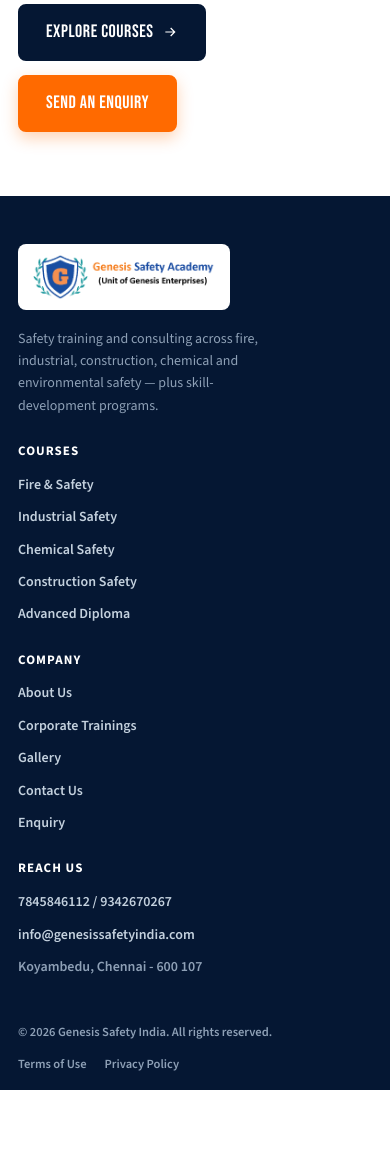
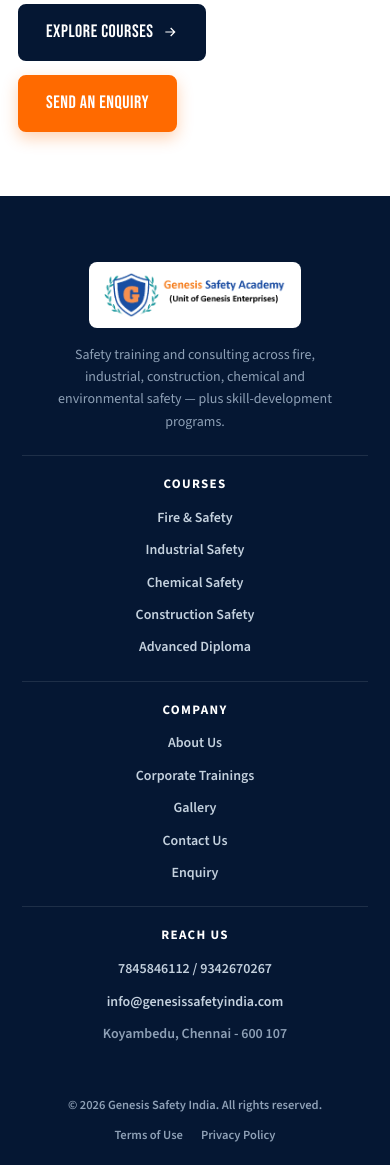
Before and after one commit to bhavbajaj2006-star/genesis-safety-academy, a PHP site: page /about.html in a window 390 px wide. Shown: the part 3132-4297 px from the top of the page. Before the commit the page ends 4222 px from the top, so only its background shows below. Run offline with PHP 8.4, Linux system fonts and the light colour scheme.

Commit message:
Redesign mobile footer layout
Stacked footer columns felt like an undifferentiated wall of links on
small screens. Centered each block, added subtle dividers between
sections, and stacked the copyright/legal bar instead of cramming it
into one row.

```diff
--- a/about.html
+++ b/about.html
@@ -7,7 +7,7 @@
 <meta name="description" content="About Genesis Safety Academy, Chennai — our vision, mission, and why students, professionals and corporates choose us for safety training." />
 <link rel="preconnect" href="https://fonts.googleapis.com">
 <link href="https://fonts.googleapis.com/css2?family=Bebas+Neue&family=Source+Sans+3:wght@400;600;700&display=swap" rel="stylesheet">
-<link rel="stylesheet" href="styles.css?v=19" />
+<link rel="stylesheet" href="styles.css?v=20" />
 </head>
 <body>
 
--- a/index.html
+++ b/index.html
@@ -7,7 +7,7 @@
 <meta name="description" content="Genesis Safety Academy, Chennai — Fire, Industrial, Construction, Chemical &amp; Environmental Safety courses, corporate training, certifications and safety products." />
 <link rel="preconnect" href="https://fonts.googleapis.com">
 <link href="https://fonts.googleapis.com/css2?family=Bebas+Neue&family=Source+Sans+3:wght@400;600;700&display=swap" rel="stylesheet">
-<link rel="stylesheet" href="styles.css?v=19" />
+<link rel="stylesheet" href="styles.css?v=20" />
 </head>
 <body>
 
--- a/styles.css
+++ b/styles.css
@@ -681,8 +681,16 @@ textarea.input { min-height: 96px; resize: vertical; }
   .pillar { padding: 22px 20px; gap: 14px; }
 
   .contact-form-panel { padding: 24px 20px; }
-  .footer-grid { padding: 48px 18px 28px; gap: 28px; }
-  .footer-bottom { padding: 16px 18px; }
+
+  .footer-grid { padding: 44px 22px 8px; gap: 0; text-align: center; }
+  .footer-grid > div { padding: 22px 0; border-bottom: 1px solid rgba(255,255,255,.1); }
+  .footer-grid > div:last-child { border-bottom: none; }
+  .footer-logo-chip { margin: 0 auto 16px; }
+  .footer-grid > div > p { max-width: 40ch; margin: 0 auto; }
+  .footer-grid h5 { font-size: 13px; letter-spacing: .1em; }
+  .footer-links { justify-items: center; }
+
+  .footer-bottom { padding: 20px 18px; flex-direction: column; align-items: center; text-align: center; gap: 10px; }
 
   .clients { padding: 48px 0; }
   .clients .section-head-center { margin-bottom: 32px; }
```
